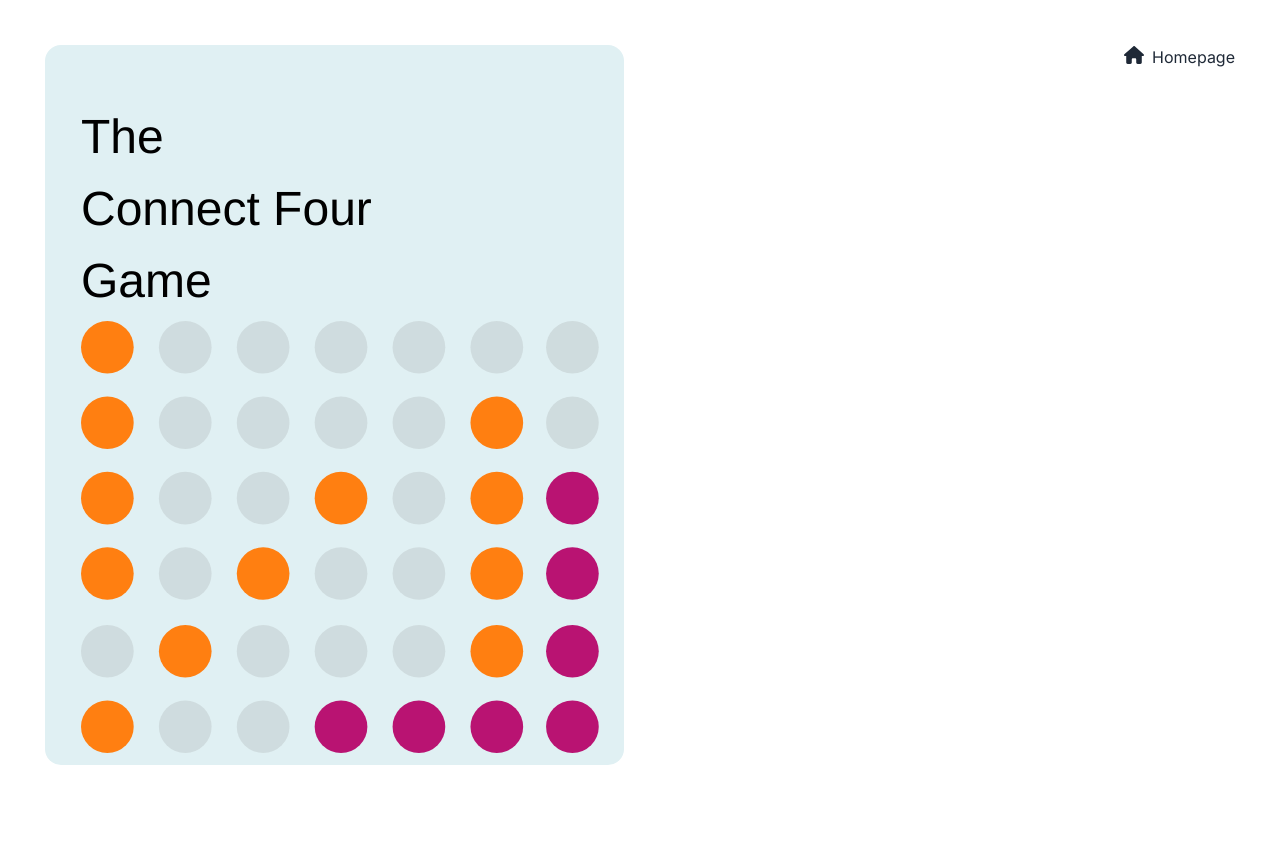
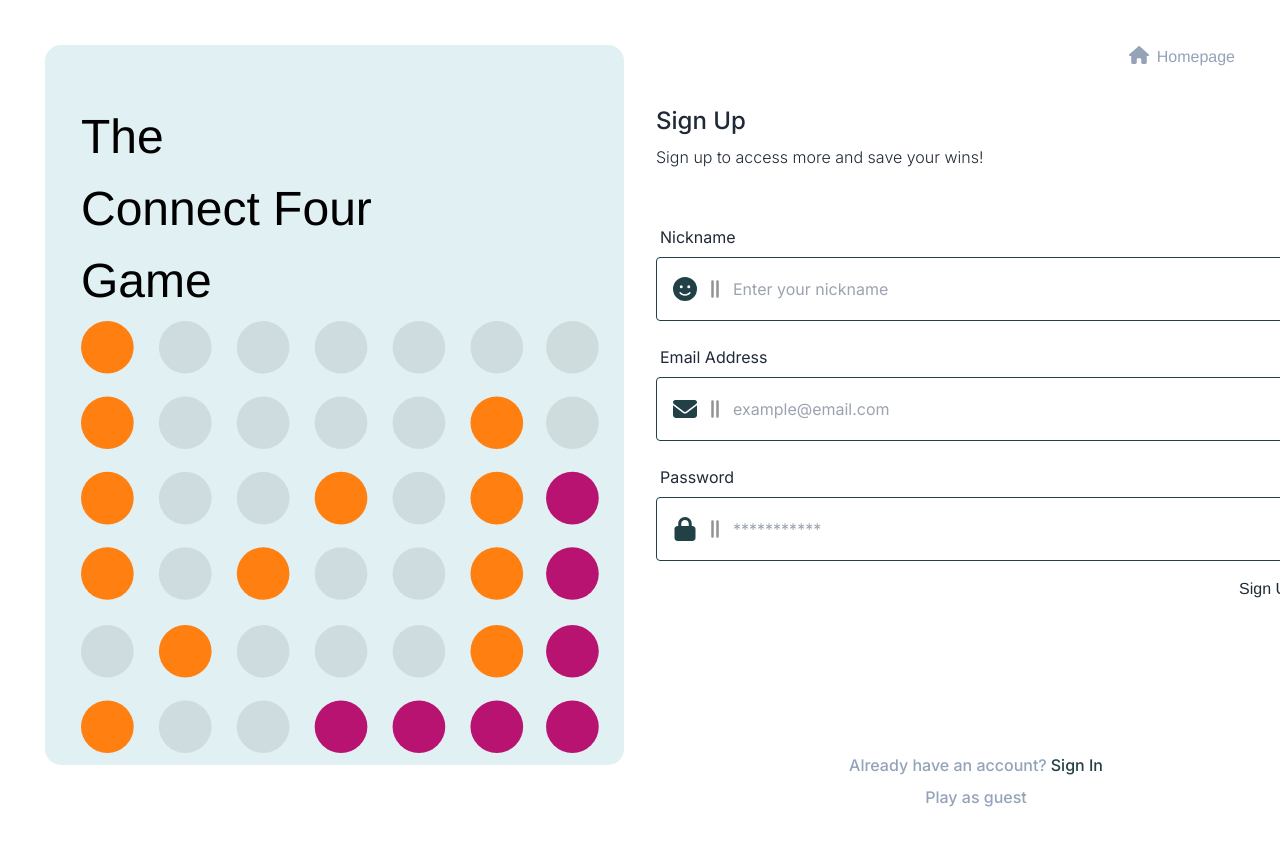
Before and after one commit to feaad/Connect-Four-Game, a Next.js app: page /signup in a window 1280 px wide. Shown: the top 846 px of the page. Built offline with nearby package versions, Linux system fonts and the light colour scheme.

Commit message:
sign up page implemented

```diff
--- a/app/page.tsx
+++ b/app/page.tsx
@@ -33,13 +33,13 @@ export default function Home() {
             <Link href="/signup">Sign up</Link>
           </div>
           <div className="link-hover link font-medium">
-            <a className="font-medium text-slate-400" href="/signin">
+            <Link className="font-medium text-slate-400" href="/signin">
               Already have an account?
-            </a>
-            <a className="text-btn-colour font-semibold" href="/signin">
+            </Link>
+            <Link className="text-btn-colour font-semibold" href="/signin">
               {" "}
               Sign in
-            </a>
+            </Link>
           </div>
         </div>
       </div>
--- a/app/signup/page.tsx
+++ b/app/signup/page.tsx
@@ -1,9 +1,13 @@
-import React from "react";
+import React, { useState } from "react";
 import Banner from "@/components/Banner";
 import { FontAwesomeIcon } from "@fortawesome/react-fontawesome";
 import { faHouse } from "@fortawesome/free-solid-svg-icons";
+import { faFaceSmile } from "@fortawesome/free-solid-svg-icons";
 import Link from "next/link";
-
+import { faGripLinesVertical } from "@fortawesome/free-solid-svg-icons";
+import { faEnvelope } from "@fortawesome/free-solid-svg-icons";
+import { faLock } from "@fortawesome/free-solid-svg-icons";
+import Loading from "@/components/Loading";
 
 const signup = () => {
   return (
@@ -13,11 +17,109 @@ const signup = () => {
         <div className="gridRight relative">
           <Link
             href="/"
-            className="absolute right-0 top-0 m-auto flex flex-row"
+            className="absolute right-0 top-0 m-auto flex flex-row text-slate-400 hover:text-btn-colour"
           >
             <FontAwesomeIcon className="h-5 w-5" icon={faHouse} />
-            <p className="pl-2">Homepage</p>
+            <p className="pl-2 font-sans">Homepage</p>
           </Link>
+
+          <h1 className="text-2xl font-medium leading-loose">Sign Up</h1>
+          <p className="font-light">
+            Sign up to access more and save your wins!
+          </p>
+          <div className="pt-12">
+            <label className="form-control w-full max-w-xs">
+              <div className="label">
+                <span className="label-text text-base">Nickname</span>
+              </div>
+              <label className="input input-bordered flex h-16 w-[40rem] items-center gap-2 rounded border-btn-colour">
+                <FontAwesomeIcon
+                  icon={faFaceSmile}
+                  className="h-6 w-6"
+                  style={{ color: "#224146" }}
+                />
+                <FontAwesomeIcon
+                  icon={faGripLinesVertical}
+                  className="h-5 w-5"
+                  style={{ color: "#939393" }}
+                />
+                <input
+                  type="text"
+                  className="rounded-lg"
+                  placeholder="Enter your nickname"
+                />
+              </label>
+            </label>
+          </div>
+          <div className="pt-4">
+            <label className="form-control w-full max-w-xs">
+              <div className="label">
+                <span className="label-text text-base">Email Address</span>
+              </div>
+              <label className="input input-bordered flex h-16 w-[40rem] items-center gap-2 rounded border-btn-colour">
+                <FontAwesomeIcon
+                  icon={faEnvelope}
+                  className="h-6 w-6"
+                  style={{ color: "#224146" }}
+                />
+                <FontAwesomeIcon
+                  icon={faGripLinesVertical}
+                  className="h-5 w-5"
+                  style={{ color: "#939393" }}
+                />
+                <input
+                  type="text"
+                  className="rounded-lg"
+                  placeholder="example@email.com"
+                />
+              </label>
+            </label>
+          </div>
+
+          <div className="pt-4">
+            <label className="form-control w-full max-w-xs">
+              <div className="label">
+                <span className="label-text text-base">Password</span>
+              </div>
+              <label className="input input-bordered flex h-16 w-[40rem] items-center gap-2 rounded border-btn-colour">
+                <FontAwesomeIcon
+                  icon={faLock}
+                  className="h-6 w-6"
+                  style={{ color: "#224146" }}
+                />
+                <FontAwesomeIcon
+                  icon={faGripLinesVertical}
+                  className="h-5 w-5"
+                  style={{ color: "#939393" }}
+                />
+                <input
+                  type="password"
+                  className="rounded-lg"
+                  placeholder="***********"
+                />
+              </label>
+            </label>
+          </div>
+          <Loading label={"Sign Up"} />
+          <div className="relative h-[13rem] w-[40rem]">
+            <div className="insert-x-0 absolute bottom-0 w-[40rem]">
+              <Link
+                className="flex flex-row justify-center font-medium text-slate-400"
+                href="/signin"
+              >
+                Already have an account?{" "}
+                <p className="pl-1 text-btn-colour">Sign In</p>
+              </Link>
+              <div>
+                <Link
+                  className="flex flex-row justify-center pt-2 font-medium text-slate-400"
+                  href="/play-as-guest"
+                >
+                  Play as guest
+                </Link>
+              </div>
+            </div>
+          </div>
         </div>
       </div>
     </main>
--- a/components/Button.tsx
+++ b/components/Button.tsx
@@ -1,8 +1,8 @@
 import Link from "next/link";
 
 interface ButtonProps {
-  label: string;
-  link: string;
+    label: string;
+    link: string;
 }
 
 const Button = ({ label, link }: ButtonProps) => {
--- /dev/null
+++ b/components/Loading.tsx
@@ -0,0 +1,40 @@
+"use client";
+import Link from "next/link";
+import React, { useState } from "react";
+
+interface LoadingProps {
+  label: string;
+  onClick?: () => void;
+}
+
+function ButtonLoading() {}
+
+const Loading = ({ label }: LoadingProps) => {
+  const [loading, setLoading] = useState(false);
+
+  function handleClick() {
+    // fetch data
+    setLoading(true);
+    setTimeout(() => {
+      setLoading(false);
+    }, 5000);
+  }
+  return (
+    <div className="relative w-[40rem]">
+      <div className="flex flex-row justify-end">
+        <Link href="" className="pt-4 font-sans font-medium">
+          {/* <Link href="" className="font-sans"> */}
+          <button onClick={handleClick}>
+            {loading ? (
+              <span className="insert-y-0 loading loading-dots loading-sm"></span>
+            ) : (
+              label
+            )}
+          </button>
+        </Link>
+      </div>
+    </div>
+  );
+};
+
+export default Loading;
```
